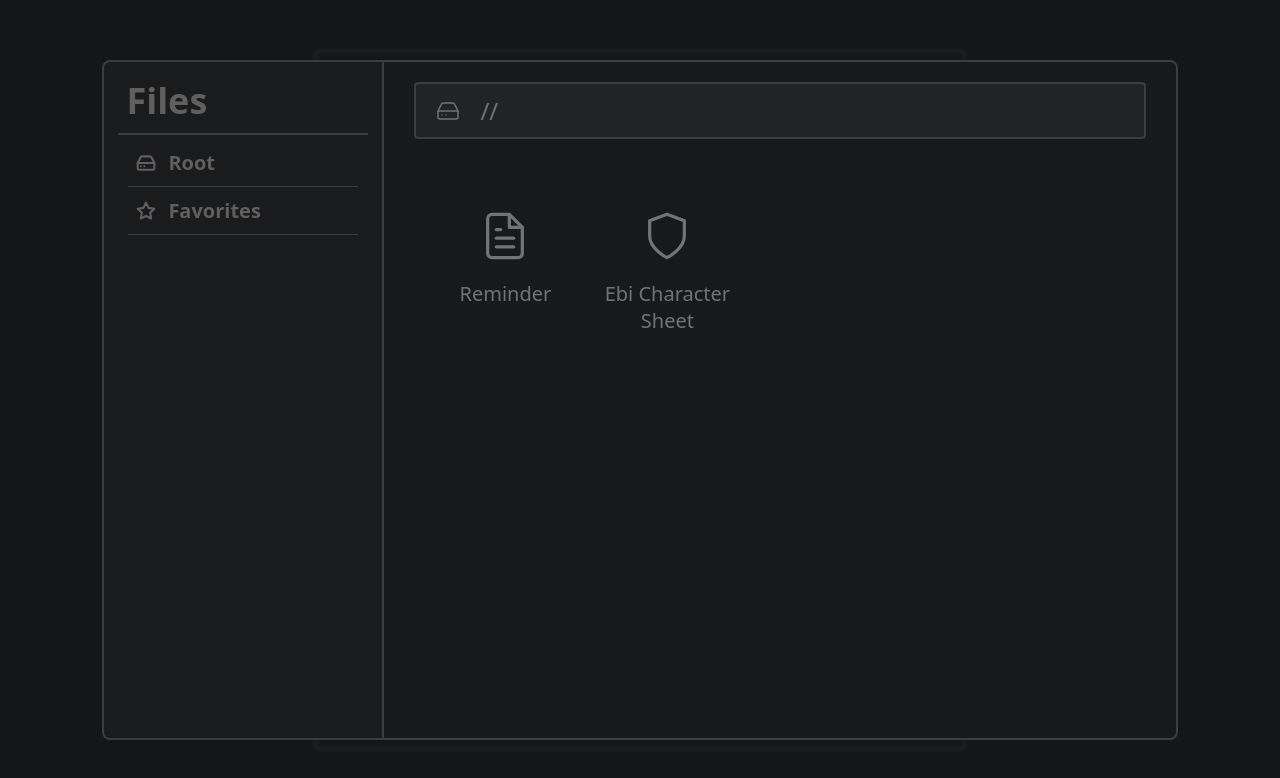
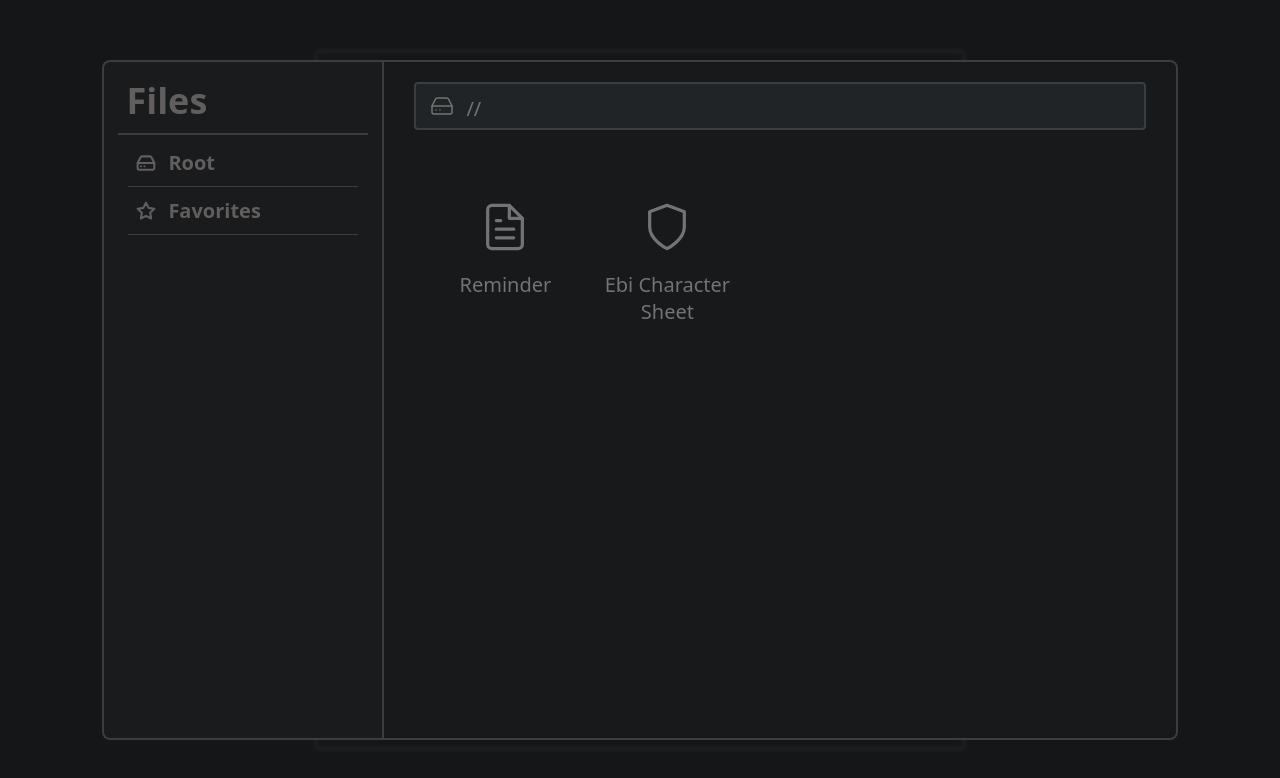
Before and after one commit to benuthoff/Scrivi, a plain HTML site: page index.html in a window 1280 px wide. Both pictures are taken after a click on the element 157 px from the left and 448 px from the top of the page. Drawn offline with Linux system fonts and the light colour scheme.

Commit message:
Scrivi 0.18

```diff
--- a/base/filesmenu.js
+++ b/base/filesmenu.js
@@ -24,6 +24,10 @@ function toggleFilesMenu() {
 	$('body').toggleClass('menu_blur');
 };
 
+function openPath(path) {
+
+};
+
 function isValidFileName(str) {
 	let rg = /^[A-Za-z0-9()!@#^&()_+;.,]+$/g;
 	return rg.test(str);
--- a/base/openfile.js
+++ b/base/openfile.js
@@ -134,7 +134,7 @@ function saveFile() {
 		// Clear changes.
 		unsavedchanges = false;
 
-	} else if (!unsavedchanges) {
+	} else if (currentfile && !unsavedchanges) {
 		createNotif('There are no changes.')
 	};
 
--- a/index.css
+++ b/index.css
@@ -568,15 +568,21 @@ body.wide_editor {
 	background-color: var(--theme-hovercolor);
 	border: solid 2px var(--theme-fileborder);
 	margin: 20px 30px;
-	padding: 10px 20px;
+	padding: 10px 14px;
 	border-radius: 4px;
-	font-size: 24px;
+	font-size: 20px;
+	transition: 0.1s;
 
-	display: flex;
-	align-items: center;
+	display: grid;
+	grid-template-columns: 36px auto;
+	grid-template-rows: 24px;
 }
-#filesmenu > #main #pathbar .icon {
-	margin-right: 20px;
+#filesmenu > #main #pathbar:focus-within {
+	border-color: var(--theme-bordercolor);
+}
+#filesmenu > #main #pathbar [contenteditable] {
+	outline: none;
+	margin-top: 1px;
 }
 
 /*
--- a/index.html
+++ b/index.html
@@ -206,7 +206,9 @@
 				<h2><i data-feather='star'></i> Favorites</h2>
 			</div>
 			<div id='main'>
-				<div id='pathbar'><i data-feather='hard-drive'></i> //</div>
+				<div id='pathbar'>
+					<i data-feather='hard-drive'></i><div contenteditable spellcheck='false'>// </div>
+				</div>
 				<div id='fileview' class='gallery'> <!-- Or .list -->
 
 					<div class='file'>
```
